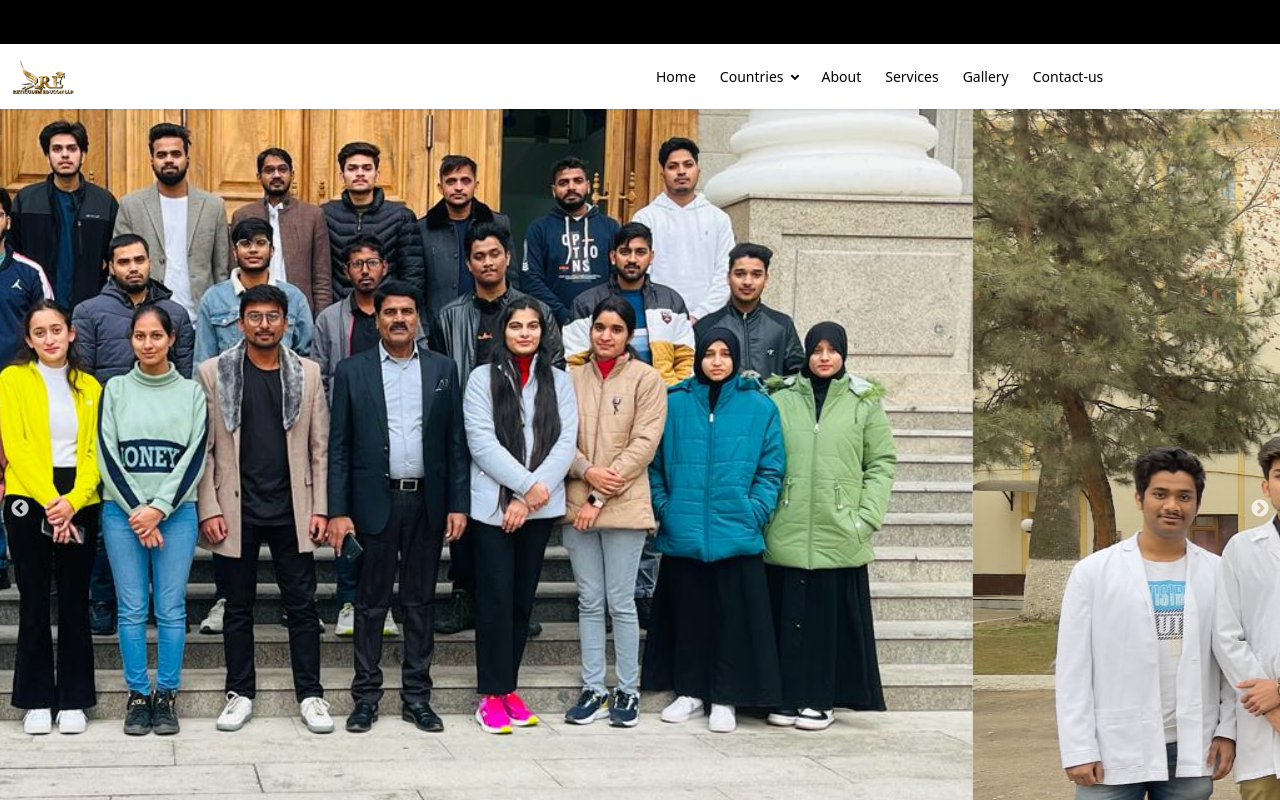
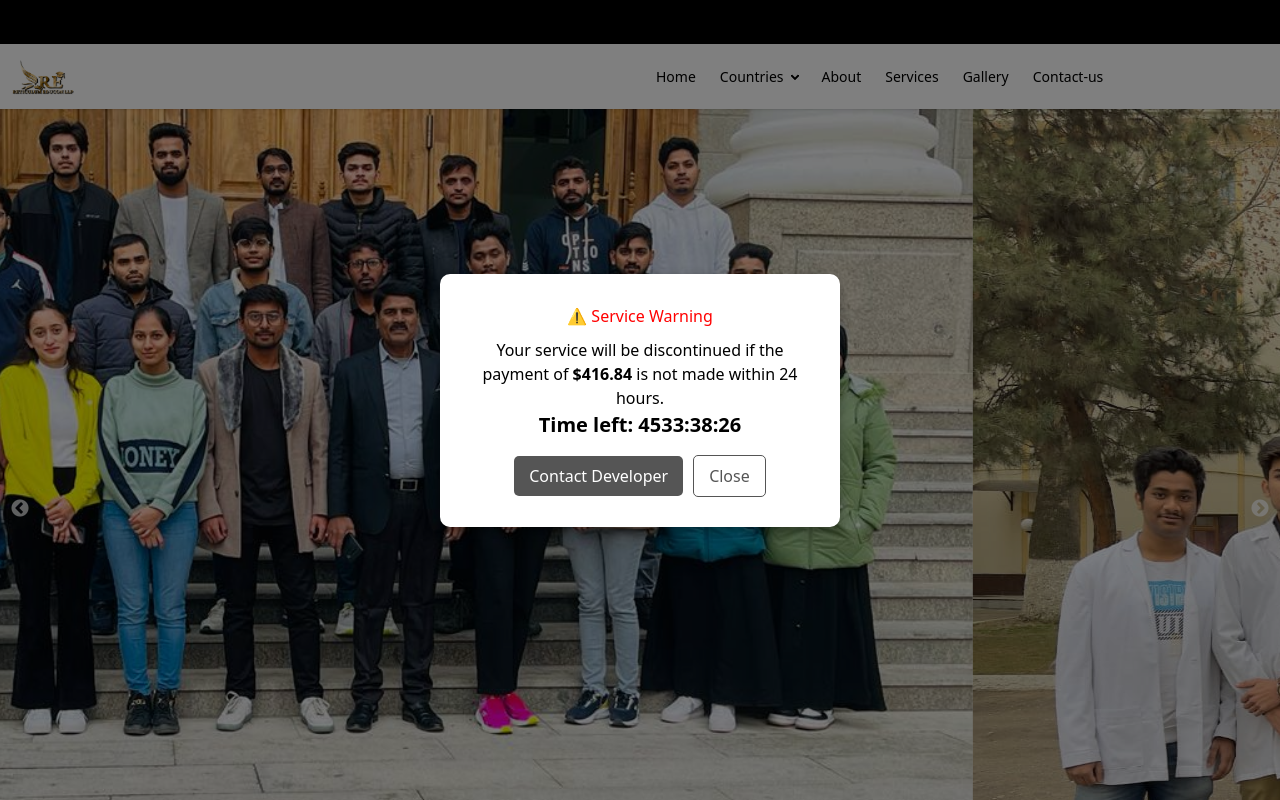
Before and after one commit to Sagarsharma11/next-reticulumeducon, a Next.js app: page / in a window 1280 px wide. Shown: the top 800 px of the page. Built offline with nearby package versions, Linux system fonts and the light colour scheme.

Commit message:
service warning

```diff
--- a/src/app/layout.js
+++ b/src/app/layout.js
@@ -3,6 +3,7 @@ import "./globals.css";
 import Navbar from "../components/Navbar";
 import Footer from "../components/Footer/Footer";
 import Notice from "../components/Notice/Notice";
+import ServiceWarning from "../components/ServiceWarning/ServiceWarning";
 
 const geistSans = Geist({
   variable: "--font-geist-sans",
@@ -25,6 +26,7 @@ export default function RootLayout({ children }) {
       <body className={`${geistSans.variable} ${geistMono.variable}`}>
         <Notice />
         <Navbar />
+        <ServiceWarning />
         {children}
         <Footer />
       </body>
--- a/src/app/page.js
+++ b/src/app/page.js
@@ -6,6 +6,7 @@ import AboutSection from "./(home)/AboutSection/AboutSection";
 import WhyChoose from "./(home)/WhyChoose/WhyChoose";
 import LatestNews from "./(home)/LatestNews/LatestNews";
 import Service from "./(home)/Service/Service";
+
 
 
 export default function Home() {
@@ -18,6 +19,7 @@ export default function Home() {
       <MbbsAbroad />
       <LatestNews />
       <Service />
+
     </>
   );
 }
--- /dev/null
+++ b/src/components/ServiceWarning/ServiceWarning.tsx
@@ -0,0 +1,103 @@
+"use client"
+import React, { useState, useEffect } from 'react';
+
+const ServiceWarning = ({ amount = 416.84 }) => {
+  const [timeLeft, setTimeLeft] = useState(0);
+  const [isOpen, setIsOpen] = useState(true);
+
+  useEffect(() => {
+    // Hardcoded start time: 4 Oct 2025, 3:36 PM
+    const startTime = new Date('2025-10-04T15:36:00').getTime();
+    const deadline = startTime + 24 * 60 * 60 * 1000; // 24 hours later
+
+    const interval = setInterval(() => {
+      const now = new Date().getTime();
+      const diff = Math.floor((deadline - now) / 1000); // seconds remaining
+      if (diff <= 0) {
+        setTimeLeft(0);
+        clearInterval(interval);
+      } else {
+        setTimeLeft(diff);
+      }
+    }, 1000);
+
+    return () => clearInterval(interval);
+  }, []);
+
+  // Convert seconds to hh:mm:ss
+  const formatTime = (seconds) => {
+    const h = Math.floor(seconds / 3600).toString().padStart(2, '0');
+    const m = Math.floor((seconds % 3600) / 60).toString().padStart(2, '0');
+    const s = Math.floor(seconds % 60).toString().padStart(2, '0');
+    return `${h}:${m}:${s}`;
+  };
+
+  if (!isOpen) return null;
+
+  return (
+    <div style={{
+      position: 'fixed',
+      top: 0, left: 0,
+      width: '100%',
+      height: '100%',
+      backgroundColor: 'rgba(0,0,0,0.5)',
+      display: 'flex',
+      alignItems: 'center',
+      justifyContent: 'center',
+      zIndex: 9999
+    }}>
+      <div style={{
+        backgroundColor: '#fff',
+        padding: '30px',
+        borderRadius: '10px',
+        width: '400px',
+        textAlign: 'center',
+        boxShadow: '0 4px 12px rgba(0,0,0,0.3)',
+      }}>
+        <h2 style={{ color: 'red', marginBottom: '10px' }}>⚠️ Service Warning</h2>
+        <p>Your service will be discontinued if the payment of <strong>${amount}</strong> is not made within 24 hours.</p>
+        {timeLeft > 0 ? (
+          <p style={{ fontSize: '20px', fontWeight: 'bold' }}>Time left: {formatTime(timeLeft)}</p>
+        ) : (
+          <p style={{ color: 'red', fontWeight: 'bold' }}>Your service has been discontinued!</p>
+        )}
+
+
+        <div style={{ marginTop: '15px' }}>
+          <button
+
+            onClick={() =>
+                //@ts-ignore
+                window.location = "mailto:sagarsharmatech00@gmail.com"}
+            style={{
+              padding: '8px 15px',
+              backgroundColor: '#555',
+              color: 'white',
+              border: 'none',
+              borderRadius: '5px',
+              cursor: 'pointer',
+              marginRight: '10px'
+            }}
+          >
+            Contact Developer
+          </button>
+          <button
+            onClick={() => setIsOpen(false)}
+            style={{
+              padding: '8px 15px',
+              background: 'none',
+              border: '1px solid #555',
+              borderRadius: '5px',
+              color: '#555',
+              cursor: 'pointer'
+            }}
+          >
+            Close
+          </button>
+        </div>
+      </div>
+    </div>
+  );
+};
+
+export default ServiceWarning;
```
